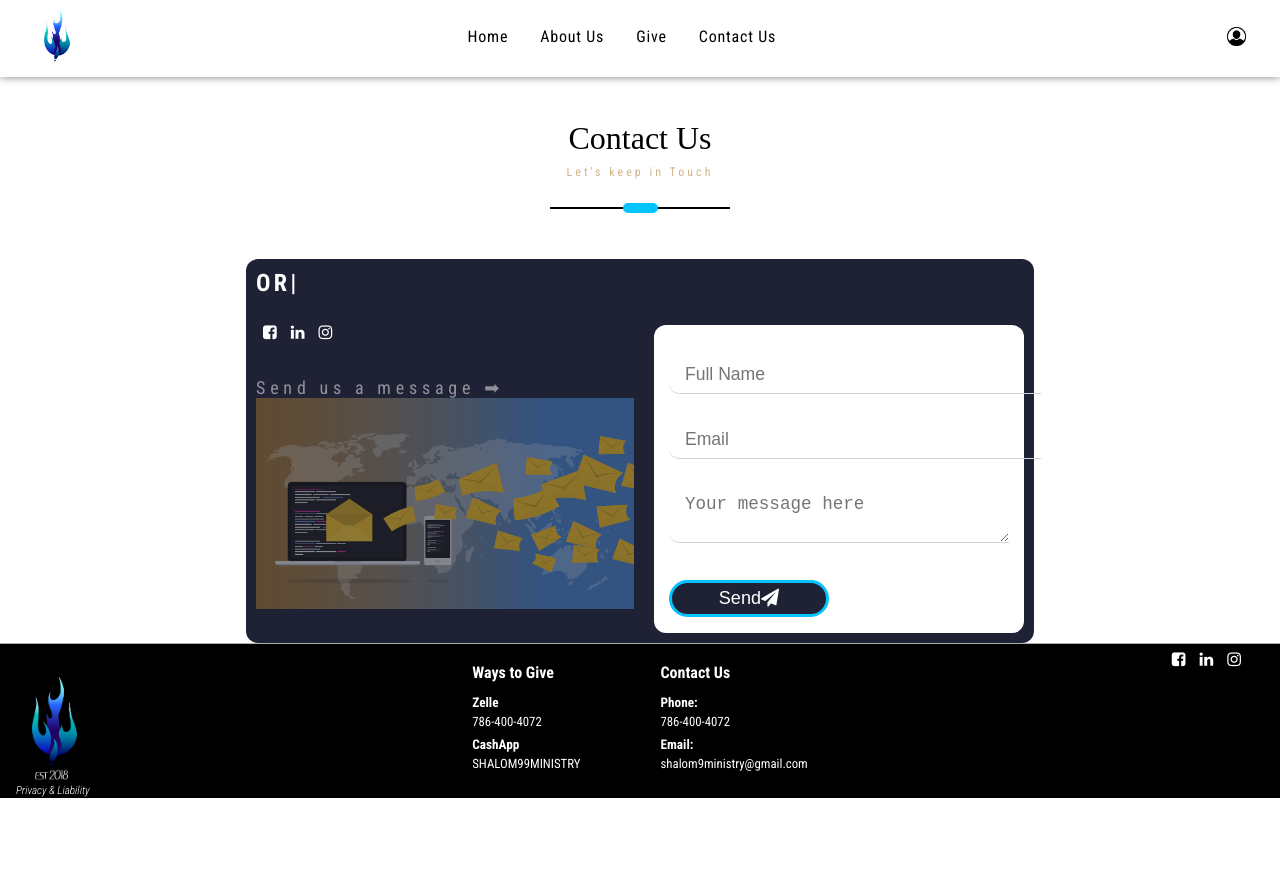
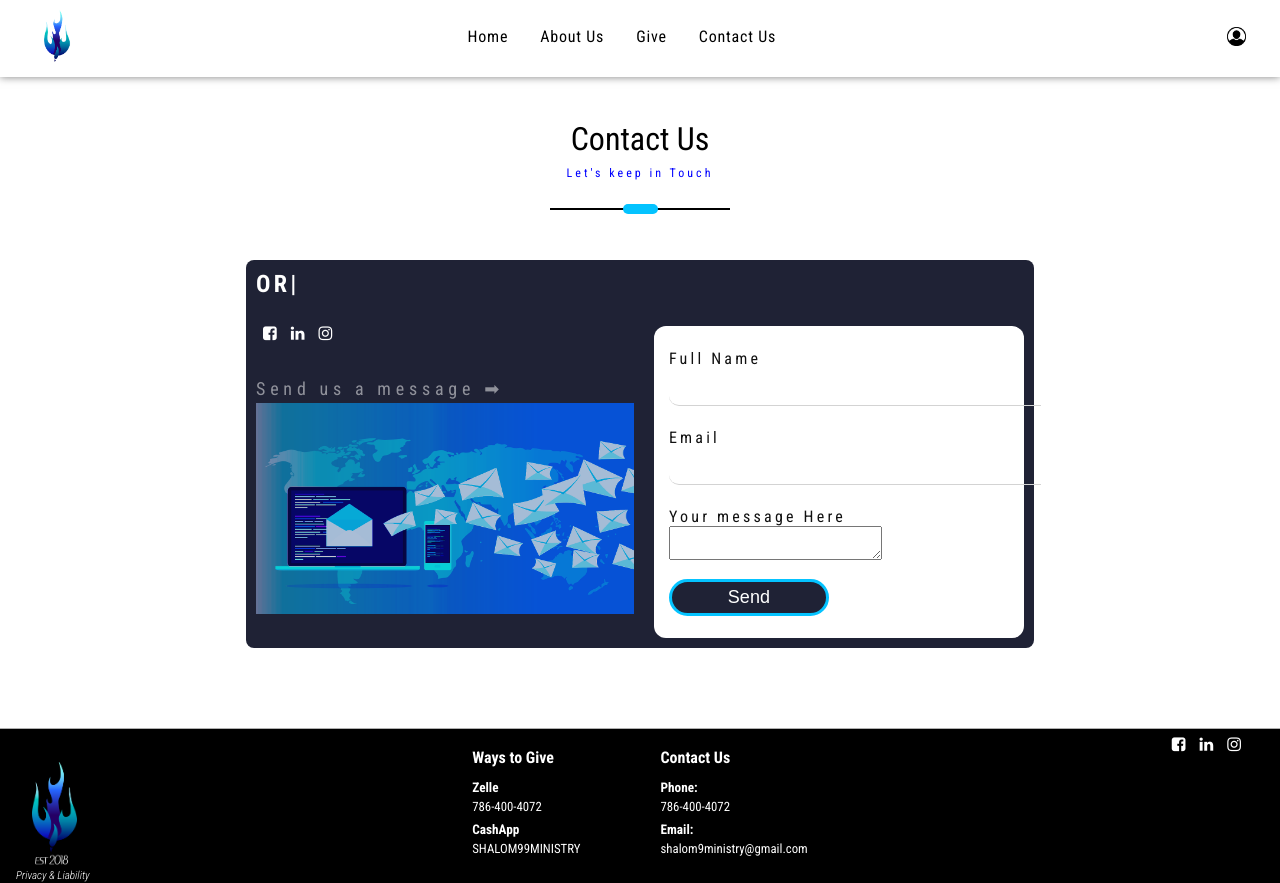
Before and after one commit to Cybre3/shalom-ministry, a React (Create React App) app in the folder client/: page /contact-us in a window 1280 px wide. Before the commit the page ends 800 px from the top, so only its background shows below. Built offline with nearby package versions, Linux system fonts and the light colour scheme; a web font is replaced by a local one.

Commit message:
Updated frontend: added contact us component, services and assets

```diff
--- a/client/src/App.js
+++ b/client/src/App.js
@@ -1,48 +1,56 @@
 import React, { Component } from 'react';
 import { BrowserRouter, Routes, Route } from 'react-router-dom';
 import { ToastContainer } from 'react-toastify';
+import ScrollToTop from './utilities/scrollToTop';
+
 import AboutUs from './Components/AboutUs/AboutUs';
 import Contactus from './Components/ContactUs/Contactus';
 import CreateInvoice from './Components/Invoices/CreateInvoice/CreateInvoice';
 import CWATregister from './Components/Register/CWATregisterForm/CWATregisterForm';
+import Footer from './Components/Footer/Footer';
 import Give from './Components/Give/Give';
 import Home from './Components/Home/Home';
 import Invoices from './Components/Invoices/Invoices';
 import Login from './Components/Login/Login';
 import Nav from './Components/Nav/Nav';
 import Register from './Components/Register/Register';
+
 import 'react-toastify/dist/ReactToastify.css';
 import './App.css';
-import Footer from './Components/Footer/Footer';
+import Dashboard from './Components/Dashboard/Dashboard';
 
 class App extends Component {
-  /* state = {
+  state = {
     scrollBtnDisplay: 'none',
-  }; */
+  };
 
-  /*   componentDidMount() {
-    // window.onscroll = () => {
-    //   // this.scrollFunction();
-    // };
-  } */
+  componentDidMount() {
+    window.onscroll = () => {
+      this.scrollFunction();
+    };
+  }
 
-  /*   scrollFunction() {
+  scrollFunction() {
     if (document.body.scrollTop > 500 || document.documentElement.scrollTop > 500) {
-      this.setState({scrollBtnDisplay: 'block'});
+      this.setState({ scrollBtnDisplay: 'block' });
     } else {
-      this.setState({scrollBtnDisplay: 'none'});
+      this.setState({ scrollBtnDisplay: 'none' });
     }
   }
- */
+
   render() {
     return (
       <React.Fragment>
         <BrowserRouter>
+          <ScrollToTop />
           <ToastContainer />
           <Nav />
           <main className="container">
             <Routes>
               <Route exact path="/" element={<Home />} />
+              <Route exact path="/get-involved" element={<Home />} />
+              <Route exact path="/testimonies" element={<Home />} />
+              <Route exact path="/events" element={<Home />} />
               <Route path="/about-us" element={<AboutUs />} />
               <Route path="/login" element={<Login />} />
               <Route path="/register" element={<Register />} />
@@ -52,14 +60,23 @@ class App extends Component {
 
               <Route exact path="/invoices" element={<Invoices />}></Route>
               <Route exact path="/invoices/create-new-invoice" element={<CreateInvoice />} />
+              <Route path="/dashboard" element={<Dashboard />} />
             </Routes>
+
             {/* <button
               onClick={() => window.scrollTo({ top: 0, behavior: 'smooth' })}
               style={{ display: this.state.scrollBtnDisplay }}
               id="back-to-top-btn"
             >
-              <i className="bi bi-chevron-bar-up"></i>
+              {' '}
             </button> */}
+
+            <i
+              onClick={() => window.scrollTo({ top: 0, behavior: 'smooth' })}
+              style={{ display: this.state.scrollBtnDisplay }}
+              id="back-to-top-btn"
+              className="fa fa-up-to-line"
+            ></i>
           </main>
           <Footer />
         </BrowserRouter>
--- a/client/src/Components/ContactUs/Contactus.jsx
+++ b/client/src/Components/ContactUs/Contactus.jsx
@@ -1,36 +1,45 @@
-import React, { Component } from 'react';
+import React from 'react';
+// import { toast } from 'react-toastify';
+import Joi from 'joi-browser';
+import { saveContact } from '../../services/contactService';
 
+import Form from './../common/form';
 import ScreenHeading from '../../utilities/ScreenHeading/ScreenHeading';
 import TypicalContactMe from '../../utilities/Typical_Contactme';
 
 import imgBack from '../../assets/email-pc-world2.png';
-import load1 from '../../assets/load2.gif';
+// import load1 from '../../assets/load2.gif';
 
 import './contactus.css';
 
-class Contactus extends Component {
+class ContactUs extends Form {
   state = {
-    name: '',
+    data: {
+      fullname: '',
       email: '',
       message: '',
-    banner: '',
-    bool: false,
+    },
+    errors: {},
   };
 
-  handleName = (e) => {
-    this.setName(e.target.value);
+  schema = {
+    _id: Joi.string(),
+    fullname: Joi.string().required().label('Full Name'),
+    email: Joi.string().email().required().label('Email'),
+    message: Joi.string().required().label('Your message here'),
   };
 
-  handleEmail = (e) => {
-    this.setEmail(e.target.value);
-  };
-  handleMessage = (e) => {
-    this.setMessage(e.target.value);
+  doSubmit = async () => {
+    try {
+      const { data } = this.state;
+      await saveContact(data);
+    } catch (error) {
+      console.log(error);
+    }
   };
 
-  submitForm = async (e) => {
-    e.preventDefault();
-    // const { name, email, message } = this.state;
+  // doSubmit = async (e) => {
+  // e.preventDefault();
   // try {
   //   let data = {
   //     name,
@@ -38,34 +47,23 @@ class Contactus extends Component {
   //     message,
   //   };
 
-    //   this.setBool(true);
+  //   // const { name, email, message } = data;
 
-    //   const res = await axios.post('/contact', data);
+  //   // setBool(true);
+
+  //   const res = await saveContact(data);
+  //   console.log(res);
 
   //   if (name.length === 0 || email.length === 0 || message.length === 0) {
-    //     setBanner(res.data.msg);
-    //     toast.error(res.data.msg);
-    //     setBool(false);
-    //   } else if (res.status === 200) {
-    //     setBanner(res.data.msg);
-    //     toast.success(res.data.msg);
-    //     setBool(false);
-
-    //     emailjs
-    //       .sendForm(
-    //         process.env.REACT_APP_EMAILJS_SERVICE_ID,
-    //         process.env.REACT_APP_EMAILJS_TEMPLATE_ID,
-    //         e.target,
-    //         process.env.REACT_APP_EMAILJS_PUBLIC_KEY
-    //       )
-    //       .then(
-    //         (result) => {
-    //           console.log('SUCCESS!', result.status, result.text);
-    //         },
-    //         (error) => {
-    //           console.log('FAILED...', error);
-    //         }
-    //       );
+  //     console.log('something missing')
+  //     // console.log(res.data.message);
+  //     // setBanner(res.data.message);
+  //     // toast.error(res.data.message);
+  //     // setBool(false);
+  //   // } else if (res.status === 200) {
+  //     // setBanner(res.data.msg);
+  //     // toast.success(res.data.msg);
+  //     // setBool(false);
 
   //     setName('');
   //     setEmail('');
@@ -74,10 +72,9 @@ class Contactus extends Component {
   // } catch (error) {
   //   console.log(error);
   // }
-  };
+  // };
 
   render() {
-    const { bool, email, name, banner, message } = this.state;
     return (
       <div className="contactme-container" id={this.props.id || ''}>
         <ScreenHeading title={'Contact Us'} subHeading={"Let's keep in Touch"} />
@@ -101,38 +98,25 @@ class Contactus extends Component {
               <h4>Send us a message ➡ </h4>
               <img src={imgBack} alt="img not found" />
             </div>
-            <form id="from_person_name" onSubmit={this.submitForm}>
-              <p>{banner}</p>
-              <label htmlFor="name"></label>
-              <input
-                type="text"
-                placeholder="Full Name"
-                onChange={this.handleName}
-                value={name}
-                name="from_person_name"
-              />
 
-              <label htmlFor="email"></label>
-              <input
-                id="person_email"
-                type="email"
-                placeholder="Email"
-                onChange={this.handleEmail}
-                value={email}
-                name="person_email"
-              />
+            <form onSubmit={this.handleSubmit}>
+              {/* <p>{banner}</p> */}
+              {this.renderInput('fullname', 'Full Name')}
+              {this.renderInput('email', 'Email', 'email')}
+              {this.renderTextarea('message', 'Your message Here')}
+              {this.renderButton('Send')}
+            </form>
+          </div>
+        </div>
+      </div>
+    );
+  }
+}
 
-              <label htmlFor="message"></label>
-              <textarea
-                id="message"
-                type="textarea"
-                placeholder="Your message here"
-                onChange={this.handleMessage}
-                value={message}
-                name="message"
-              />
+export default ContactUs;
 
-              <div className="send-btn">
+{
+  /*  <div className="send-btn">
       <button type="submit">
         Send
         <i className="fa fa-paper-plane" />
@@ -144,13 +128,5 @@ class Contactus extends Component {
           ''
         )}
       </button>
-              </div>
-            </form>
-          </div>
-        </div>
-      </div>
-    );
+    </div> */
 }
-}
-
-export default Contactus;
--- a/client/src/Components/ContactUs/contactus.css
+++ b/client/src/Components/ContactUs/contactus.css
@@ -1,5 +1,6 @@
 .contactme-container {
   /* min-height: 100vh; */
+  margin-bottom: 10vh;
 }
 
 .contactme-container .heading-container {
@@ -10,7 +11,7 @@
   max-width: 60vw;
   padding: 10px;
   display: flex;
-  border-radius: 12px;
+  border-radius: 0.5rem;
   margin: 0 auto;
   flex-direction: column;
   justify-content: center;
@@ -38,13 +39,14 @@
   letter-spacing: 0.3rem;
   font-weight: 400;
   font-size: 18px;
+  margin-bottom: 0.5vh;
   opacity: 0.5;
 }
 
 
 .back-form .img-back img {
   width: 100%;
-  opacity: 0.5;
+  opacity: 0.8;
 }
 
 .central-form form {
@@ -64,7 +66,6 @@
   margin-bottom: 10px;
   color: var(--dark-orange);
   letter-spacing: 0.1rem;
-  font-family: "Poppins Bold";
 }
 
 .contactme-container form label {
--- /dev/null
+++ b/client/src/services/contactService.js
@@ -0,0 +1,22 @@
+import http from '../services/httpService';
+
+
+const apiEndpoint = '/contact-us';
+
+function contactUrl(id) {
+  return `${apiEndpoint}/${id}`;
+}
+
+export function getAllContacts() {
+  return http.get(apiEndpoint);
+}
+
+export function saveContact(contact) {
+  if (contact._id) {
+    const body = { ...contact };
+    delete body._id;
+    return http.put(contactUrl(contact._id), body);
+  }
+
+  return http.post(apiEndpoint, contact);
+}
--- a/client/src/utilities/ScreenHeading/ScreenHeading.css
+++ b/client/src/utilities/ScreenHeading/ScreenHeading.css
@@ -8,7 +8,7 @@
 }
 
 .screen-sub-heading {
-  color: tan;
+  color: blue;
   font-size: 12px;
   letter-spacing: 3px;
   margin: 8px 0 18px 0;
@@ -16,7 +16,6 @@
 
 .screen-heading {
   color: black;
-  font-family: "Poppins Bold";
   font-size: 32px;
 }
 
```
Also changed, not shown: client/src/assets/email-pc-world2.png, 1 other file (tests, documents, lock files or other folders). Lines whose indentation alone changed are shown as unchanged.
